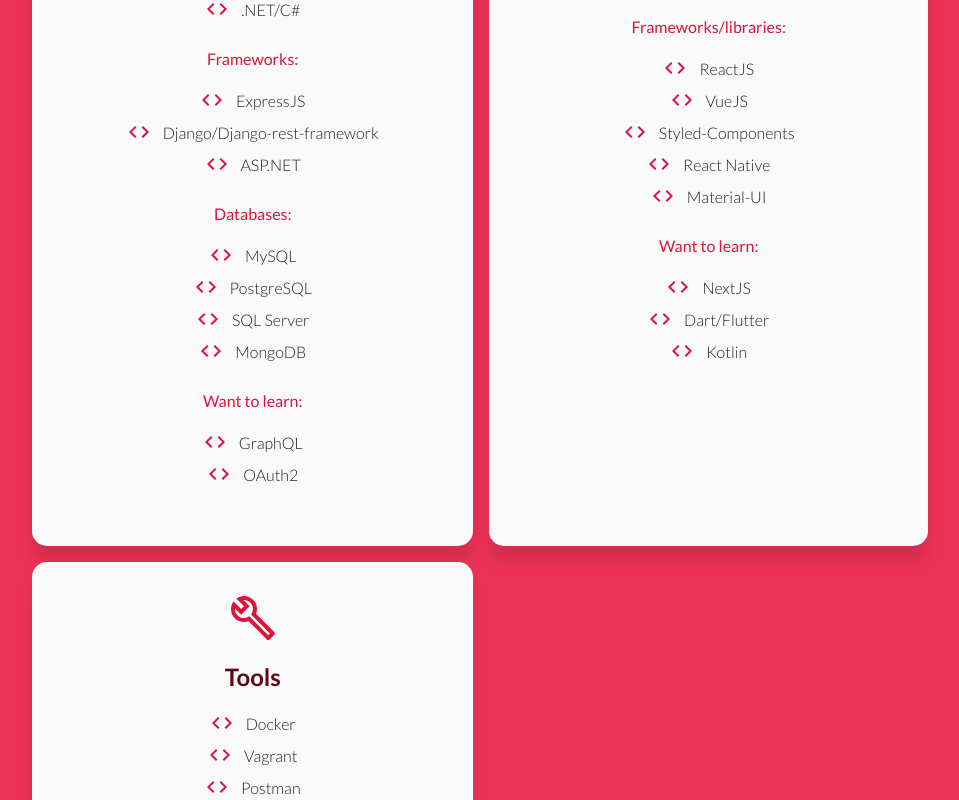
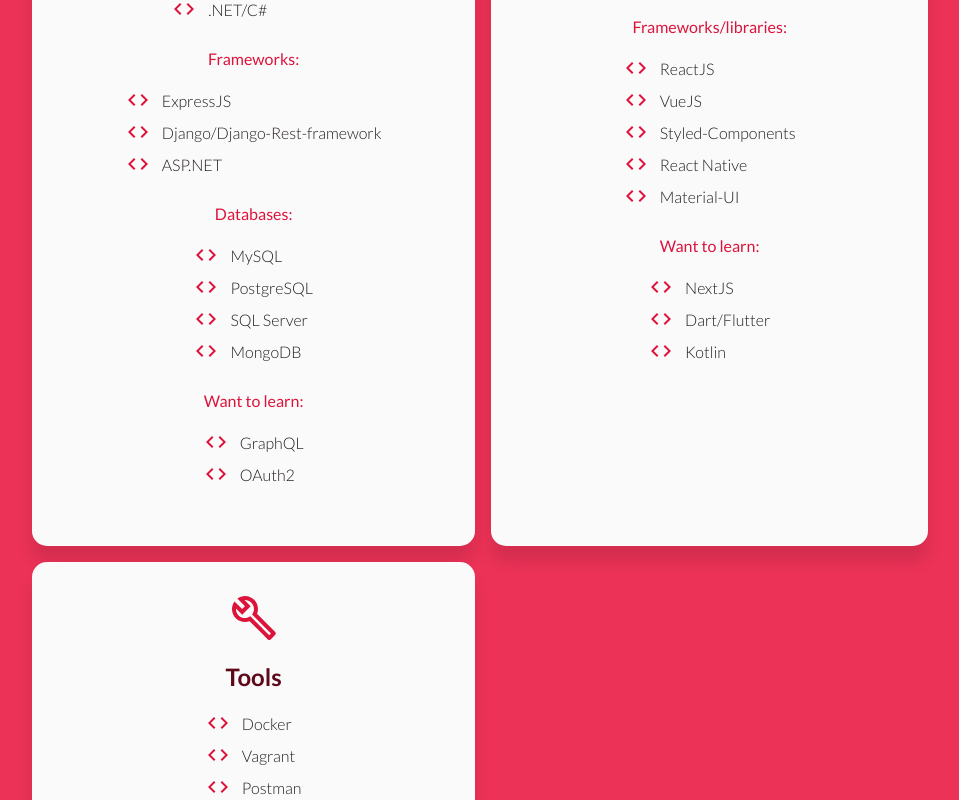
Before and after one commit to unexpectedtokens/portfolio_react, a React (Create React App) app: page /about in a window 1280 px wide. Shown: the part 1620-2420 px from the top of the page, without its empty margins (160-1119 px from the left). Built offline with nearby package versions, Linux system fonts and the light colour scheme.

Commit message:
added lembas properly

```diff
--- a/src/Components/styled/About/InfoCard.js
+++ b/src/Components/styled/About/InfoCard.js
@@ -49,7 +49,6 @@
   transform: translateY(-100px);
   @media (max-width: 1500px) {
     grid-template-columns: repeat(2, auto);
-
   }
   @media (min-width: 1500px) {
     align-content: start;
@@ -58,8 +57,7 @@
   }
   @media (max-width: 850px) {
     grid-template-columns: repeat(1, auto);
-
-1  }
+  }
 `;
 
 export const InforCardContainerColored = styled.section`
@@ -114,11 +112,12 @@
     display: flex;
     align-items: center;
     margin-bottom: 0.5em;
-    justify-content: center;
+    justify-content: space-between;
     span {
       color: ${(props) => props.theme.colors.blackLighter};
       font-weight: 100;
-      text-align: left;
+      width: 100%;
+      //text-align: left;
     }
     svg {
       margin-right: 0.5em;
--- a/src/Pages/About.js
+++ b/src/Pages/About.js
@@ -158,7 +158,7 @@
             </ul>
             <h4>Frameworks:</h4>
             <ul>
-              {["ExpressJS", "Django/Django-rest-framework", "ASP.NET"].map(
+              {["ExpressJS", "Django/Django-Rest-framework", "ASP.NET"].map(
                 (x) => (
                   <li key={x}>
                     <CodeOutlinedIcon />
```
